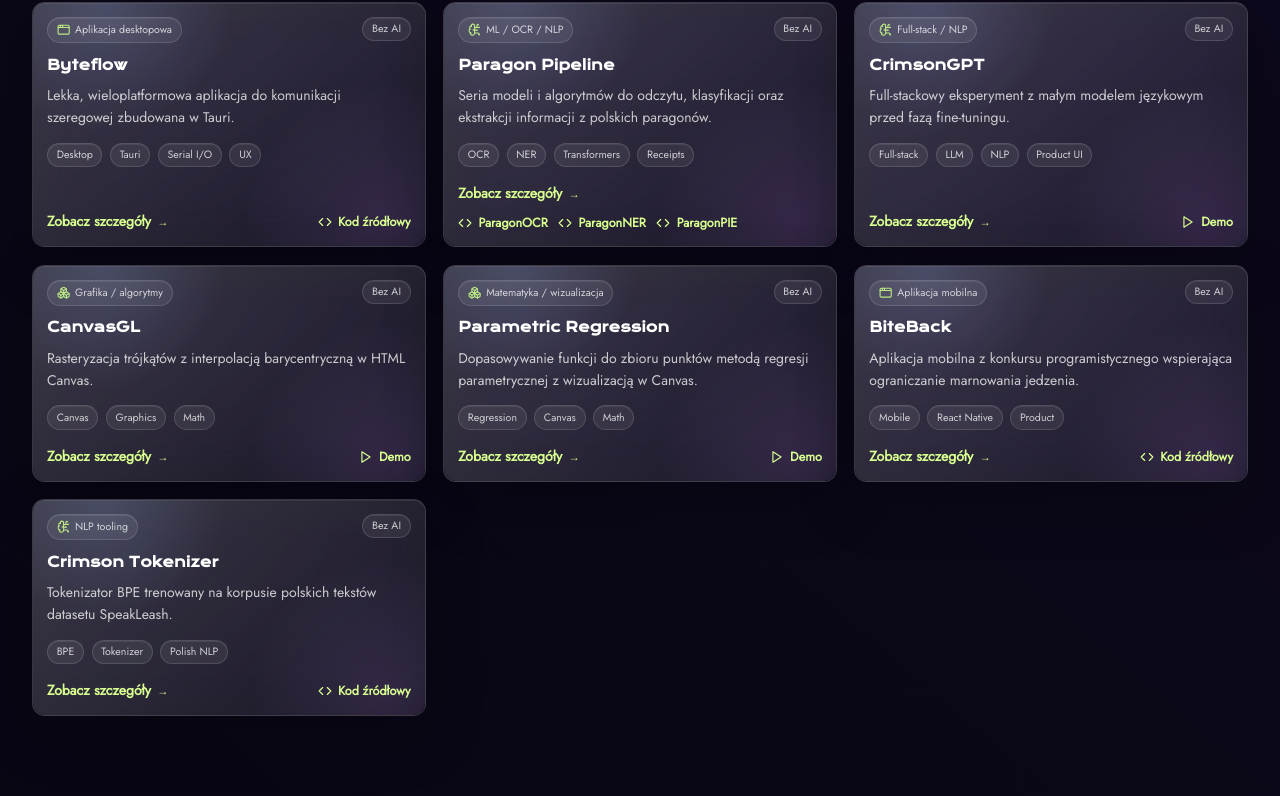
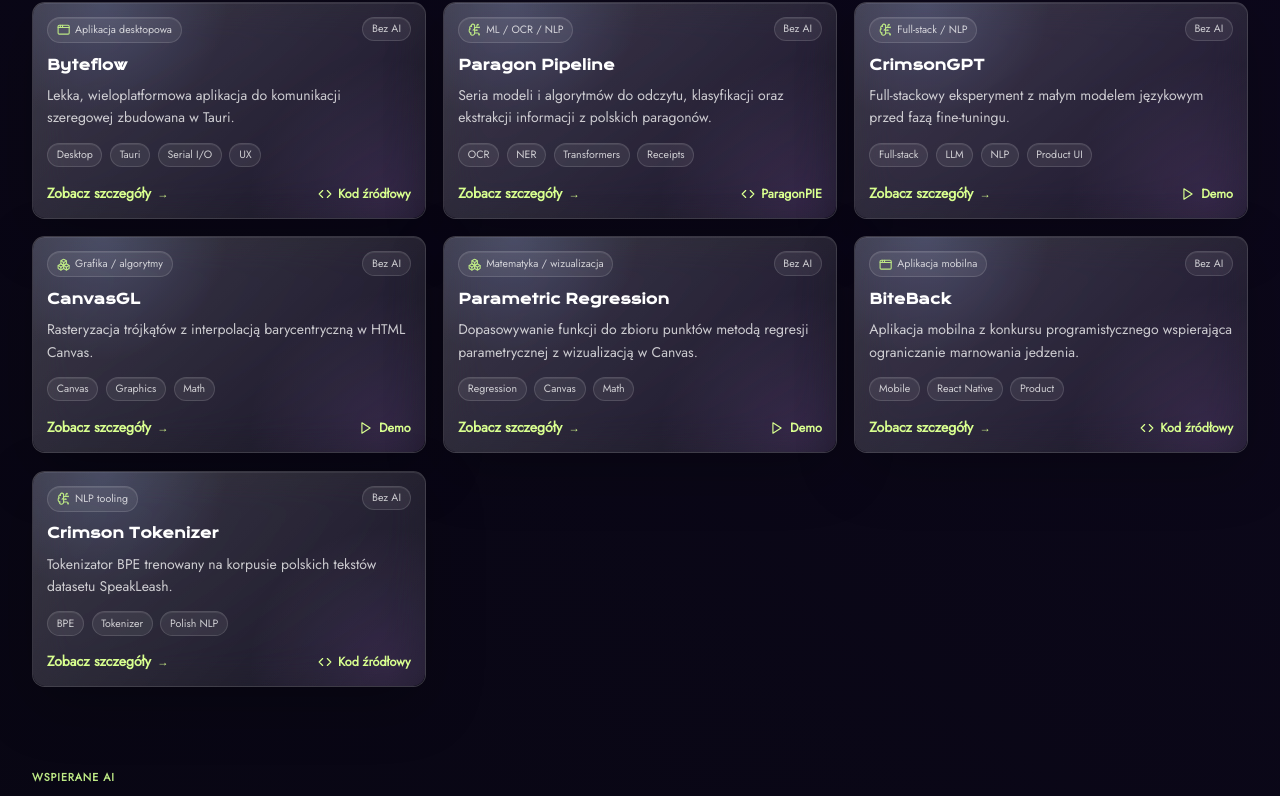
Before and after one commit to dawidbartczak/portfolio, a Next.js app: page / in a window 1280 px wide. Shown: the part 2864-3660 px from the top of the page. Built offline with nearby package versions, Linux system fonts and the light colour scheme.

Commit message:
Simplify Paragon archive links

```diff
--- a/src/components/PortfolioLanding/index.tsx
+++ b/src/components/PortfolioLanding/index.tsx
@@ -150,7 +150,9 @@
 }
 
 function ArchiveCard({project, locale}: { project: Project; locale: Locale }) {
-    const cardLinks = project.id === "paragon-pipeline" ? project.links : project.links.slice(0, 1);
+    const cardLinks = project.id === "paragon-pipeline"
+        ? project.links.filter((link) => text(link.label, locale) === "ParagonPIE")
+        : project.links.slice(0, 1);
 
     return (
         <article className={cx(styles.glassPanel, styles.archiveCard, styles.interactiveCard)} data-reveal id={`project-${project.id}`}>
```
